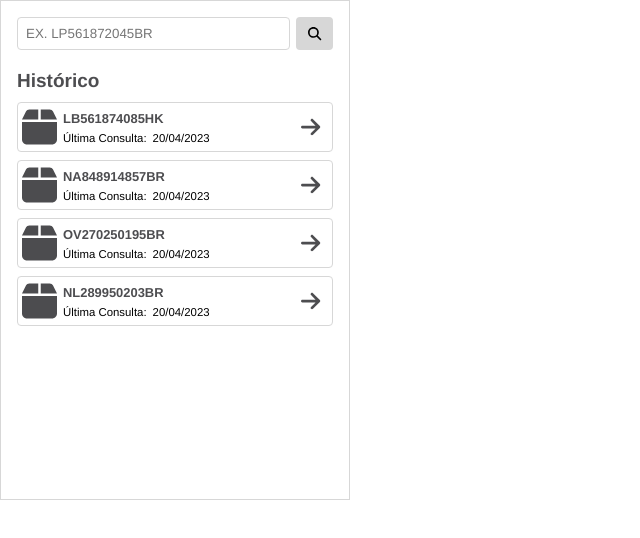
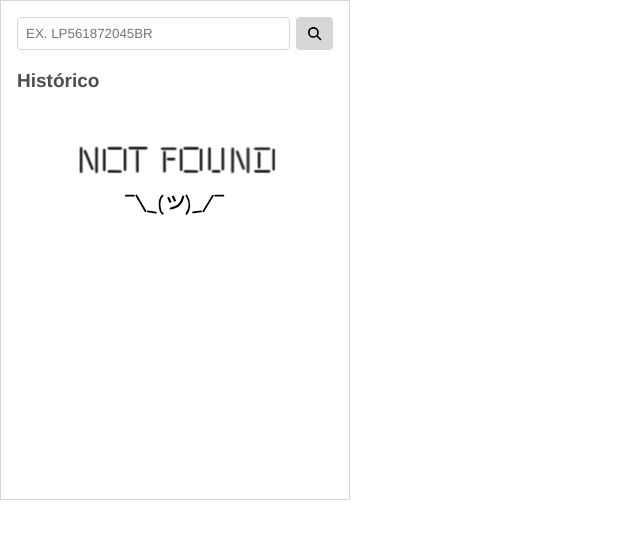
Before and after one commit to evertonfxavier/extension-app, a React (Create React App) app: page / in a window 1280 px wide. Shown: the top 538 px of the page, without its empty margins (0-640 px from the left). Built offline with nearby package versions, Linux system fonts and the light colour scheme.

Commit message:
chore: update check last consult

```diff
--- a/src/components/Heading/index.tsx
+++ b/src/components/Heading/index.tsx
@@ -1,5 +1,6 @@
 import { FC, ReactNode } from "react";
 
+import { COLORS } from "../../themes/colors";
 import { Heading1, Heading2, Heading3, Heading4, Heading5 } from "./styles";
 
 export interface HeadingProps {
@@ -13,7 +14,7 @@ export interface HeadingProps {
 const Heading: FC<HeadingProps> = ({
   children,
   type,
-  color,
+  color = COLORS.MONOCHROMATIC[100],
   align,
   weight,
   ...props
--- a/src/components/HistoricCard/index.tsx
+++ b/src/components/HistoricCard/index.tsx
@@ -5,7 +5,7 @@ import { FontAwesomeIcon } from "@fortawesome/react-fontawesome";
 import Text from "../../components/Text";
 import { COLORS } from "../../themes/colors";
 
-import { HistoricDateContent, Wrapper } from "./styles";
+import { ContentWrapper, HistoricDateContent, Wrapper } from "./styles";
 
 interface IHistoricCard extends ButtonHTMLAttributes<HTMLButtonElement> {
   code: string;
@@ -17,15 +17,16 @@ const HistoricCard: FC<IHistoricCard> = ({ code, date, onClick, ...props }) => {
   return (
     <Wrapper onClick={onClick} {...props}>
       <FontAwesomeIcon icon={faBox} color={COLORS.MONOCHROMATIC[100]} />
-      <div>
+      <ContentWrapper>
+        <Text type="body4">{code}</Text>
         <Text type="body2" color={COLORS.MONOCHROMATIC[100]}>
           {code}
         </Text>
         <HistoricDateContent>
-          <Text type="body3">Última Consulta:</Text>
-          <Text type="body3">{date}</Text>
+          <Text type="body4">Última Consulta:</Text>
+          <Text type="body4">{date}</Text>
         </HistoricDateContent>
-      </div>
+      </ContentWrapper>
       <FontAwesomeIcon
         icon={faArrowRight}
         color={COLORS.MONOCHROMATIC[100]}
--- a/src/components/HistoricCard/styles.ts
+++ b/src/components/HistoricCard/styles.ts
@@ -25,8 +25,9 @@ export const Wrapper = styled.button`
     width: 40px;
     height: 40px;
   }
+`;
 
-  > div {
+export const ContentWrapper = styled.div`
   width: 100%;
   display: flex;
   flex-direction: column;
@@ -36,6 +37,12 @@ export const Wrapper = styled.button`
   > span {
     font-weight: 800;
   }
+
+  > span:nth-child(2) {
+    transition: 0.2s ease;
+    :hover {
+      color: ${COLORS.BLUE.MAIN};
+    }
   }
 `;
 
--- a/src/components/Text/index.tsx
+++ b/src/components/Text/index.tsx
@@ -1,5 +1,6 @@
 import { FC, ReactNode } from "react";
 
+import { COLORS } from "../../themes/colors";
 import { Text1, Text2, Text3, Text4 } from "./styles";
 
 export interface TextProps {
@@ -13,7 +14,7 @@ export interface TextProps {
 const Text: FC<TextProps> = ({
   children,
   type,
-  color,
+  color = COLORS.MONOCHROMATIC[100],
   align,
   weight,
   ...props
--- /dev/null
+++ b/src/constants/localstorage.ts
@@ -0,0 +1,3 @@
+export enum PACKTRACKING_ENUM {
+  KEY = '@packTracking'
+}
--- a/src/flows/detail/styles.ts
+++ b/src/flows/detail/styles.ts
@@ -13,11 +13,14 @@ export const Header = styled.div`
   display: flex;
   flex-direction: row;
   gap: 6px;
+`;
 
-  h2 {
-    width: 250px;
-    text-align: center;
-  }
+export const HeadingWrapper = styled.div`
+  width: 250px;
+  display: flex;
+  flex-direction: column;
+  text-align: center;
+  text-transform: uppercase;
 `;
 
 export const GoBackButton = styled.button`
--- a/src/flows/home/index.tsx
+++ b/src/flows/home/index.tsx
@@ -1,13 +1,16 @@
-import { useEffect } from "react";
+import { useCallback } from "react";
 import { useNavigate } from "react-router-dom";
 import { faMagnifyingGlass } from "@fortawesome/free-solid-svg-icons";
 
 import Form from "../../components/Form";
 import Input from "../../components/Input";
+import Error from "../../components/Error";
 import Button from "../../components/Button";
+import { COLORS } from "../../themes/colors";
 import Heading from "../../components/Heading";
 import HistoricCard from "../../components/HistoricCard";
-import { COLORS } from "../../themes/colors";
+import { getLocalStorage } from "../../utils/localstorage";
+import { PACKTRACKING_ENUM } from "../../constants/localstorage";
 
 import {
   FormWrapper,
@@ -27,22 +30,25 @@ const initialValues = {
 const Home = () => {
   const navigate = useNavigate();
 
-  const onSubmit = (values: Values) => {
+  const onSubmit = useCallback((values: Values) => {
     if (!values["code"]) {
       return;
     }
     navigate(`${values["code"]}/detail`);
-  };
+  }, [navigate]);
 
-  useEffect(() => {
-    localStorage.setItem("@teste", "@deu certo");
-  }, []);
+  const getStorageData = getLocalStorage(PACKTRACKING_ENUM.KEY);
+
+  //LB561874085HK
+  //NA848914857BR
+  //OV270250195BR
+  //NL289950203BR
 
   return (
     <Wrapper>
       <Form initialValues={initialValues} onSubmit={onSubmit}>
         <FormWrapper>
-          <Input name="code" placeholder="EX. LP561872045BR" />
+          <Input name="code" placeholder="EX. LP561872045BR" maxLength={13} />
           <Button type="submit" icon={faMagnifyingGlass} />
         </FormWrapper>
       </Form>
@@ -51,26 +57,18 @@ const Home = () => {
           Histórico
         </Heading>
         <HistoricContent>
-          <HistoricCard
-            code="LB561874085HK"
-            date="20/04/2023"
-            onClick={() => navigate(`LB561874085HK/detail`)}
-          />
-          <HistoricCard
-            code="NA848914857BR"
-            date="20/04/2023"
-            onClick={() => navigate(`NA848914857BR/detail`)}
-          />
-          <HistoricCard
-            code="OV270250195BR"
-            date="20/04/2023"
-            onClick={() => navigate(`OV270250195BR/detail`)}
-          />
-          <HistoricCard
-            code="NL289950203BR"
-            date="20/04/2023"
-            onClick={() => navigate(`NL289950203BR/detail`)}
-          />
+          {getStorageData ? (
+            getStorageData.map((item: any) => (
+              <HistoricCard
+                key={`key-${item.codigo}`}
+                code={item.codigo}
+                date={item.date}
+                onClick={() => navigate(`${item.codigo}/detail`)}
+              />
+            ))
+          ) : (
+            <Error />
+          )}
         </HistoricContent>
       </HistoricWrapper>
     </Wrapper>
--- a/src/flows/home/styles.ts
+++ b/src/flows/home/styles.ts
@@ -21,6 +21,6 @@ export const HistoricWrapper = styled.div`
 
 export const HistoricContent = styled.div`
   display: flex;
-  flex-direction: column;
+  flex-direction: column-reverse;
   gap: 8px;
 `;
--- a/src/hooks/tracking-detail/index.tsx
+++ b/src/hooks/tracking-detail/index.tsx
@@ -1,7 +1,10 @@
-import { useState } from "react";
+import { format } from "date-fns";
+import { useCallback, useState } from "react";
 
+import { PACKTRACKING_ENUM } from "../../constants/localstorage";
 import TrackingDetailRequest from "../../services/requests/linketrack-detail";
 import { ITrackingDetailResponse } from "../../services/requests/linketrack-detail/types";
+import { getLocalStorage, setLocalStorage } from "../../utils/localstorage";
 import { IDataTrackingState, IGetTrackingDetailParams } from "./types";
 
 const user = process.env.REACT_APP_USER || "";
@@ -27,11 +30,14 @@ const TrackingDetail = () => {
         token,
         codigo,
       });
+
       setDataTrackingState({
         ...dataTrackingState,
         data: response,
         isLoading: false,
       });
+
+      handleSaveCodeInStorage(response.codigo);
     } catch (e) {
       console.log(e);
       setDataTrackingState({
@@ -42,6 +48,36 @@ const TrackingDetail = () => {
     }
   };
 
+  const handleSaveCodeInStorage = useCallback((codigo: string) => {
+    const getStorage = getLocalStorage(PACKTRACKING_ENUM.KEY);
+    const checkIfExist = getStorage?.find(
+      (item: any) => item.codigo === codigo
+    );
+
+    //
+
+    if (getStorage) {
+      if (Boolean(checkIfExist)) {
+        return;
+      }
+      return setLocalStorage([
+        ...getStorage,
+        {
+          codigo,
+          name: codigo,
+          date: format(new Date(), "dd/MM/yyyy • HH:mm"),
+        },
+      ]);
+    }
+    return setLocalStorage([
+      {
+        codigo,
+        name: codigo,
+        date: format(new Date(), "dd/MM/yyyy • HH:mm"),
+      },
+    ]);
+  }, []);
+
   return { dataTrackingState, getTrackingDetail };
 };
 
--- /dev/null
+++ b/src/utils/localstorage.ts
@@ -0,0 +1,12 @@
+import { PACKTRACKING_ENUM } from "../constants/localstorage";
+
+export const setLocalStorage = (data: any) => {
+  return localStorage.setItem(PACKTRACKING_ENUM.KEY, JSON.stringify(data));
+};
+
+export const getLocalStorage = (data: any) => {
+  const getStorage = localStorage.getItem(data);
+  const formattedGetStorage = getStorage ? JSON.parse(getStorage) : null;
+
+  return formattedGetStorage;
+};
```
Also changed, not shown: src/flows/detail/index.tsx (+59 -21 lines). Lines whose indentation alone changed are shown as unchanged.
